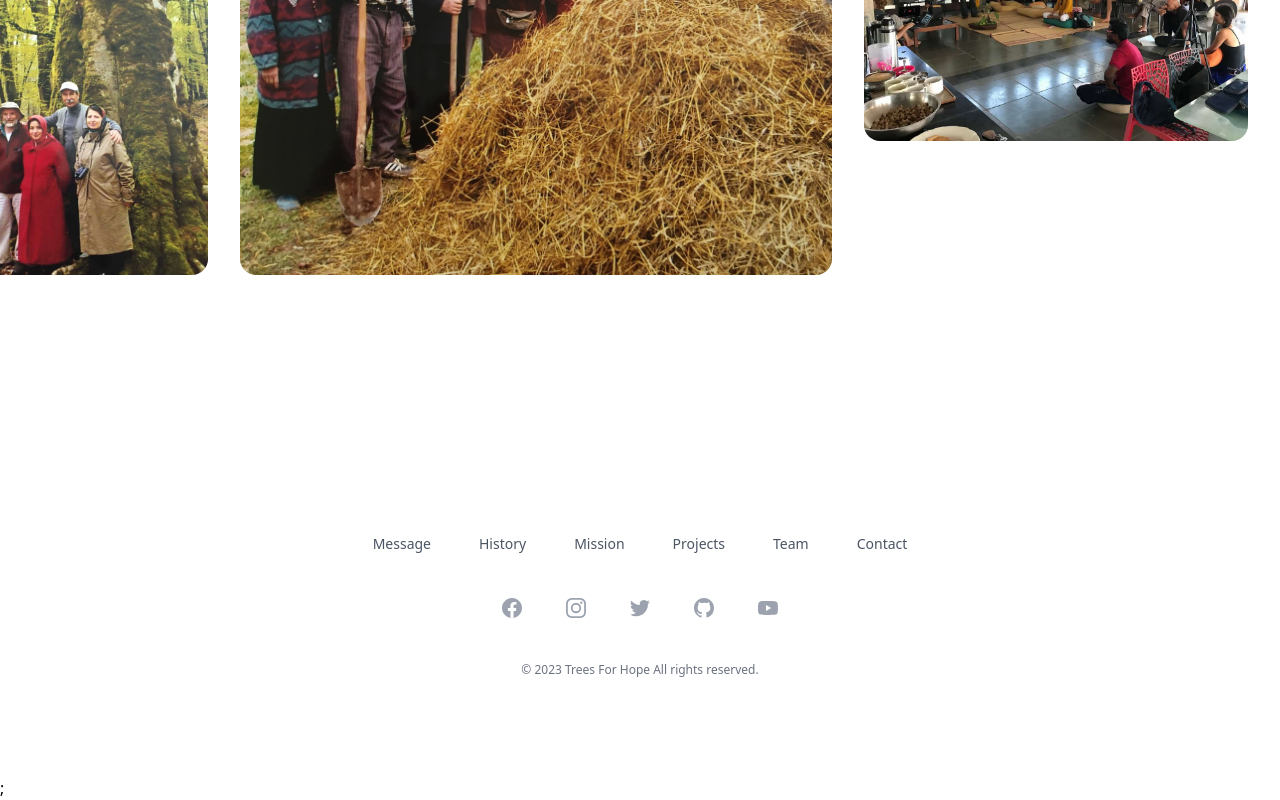
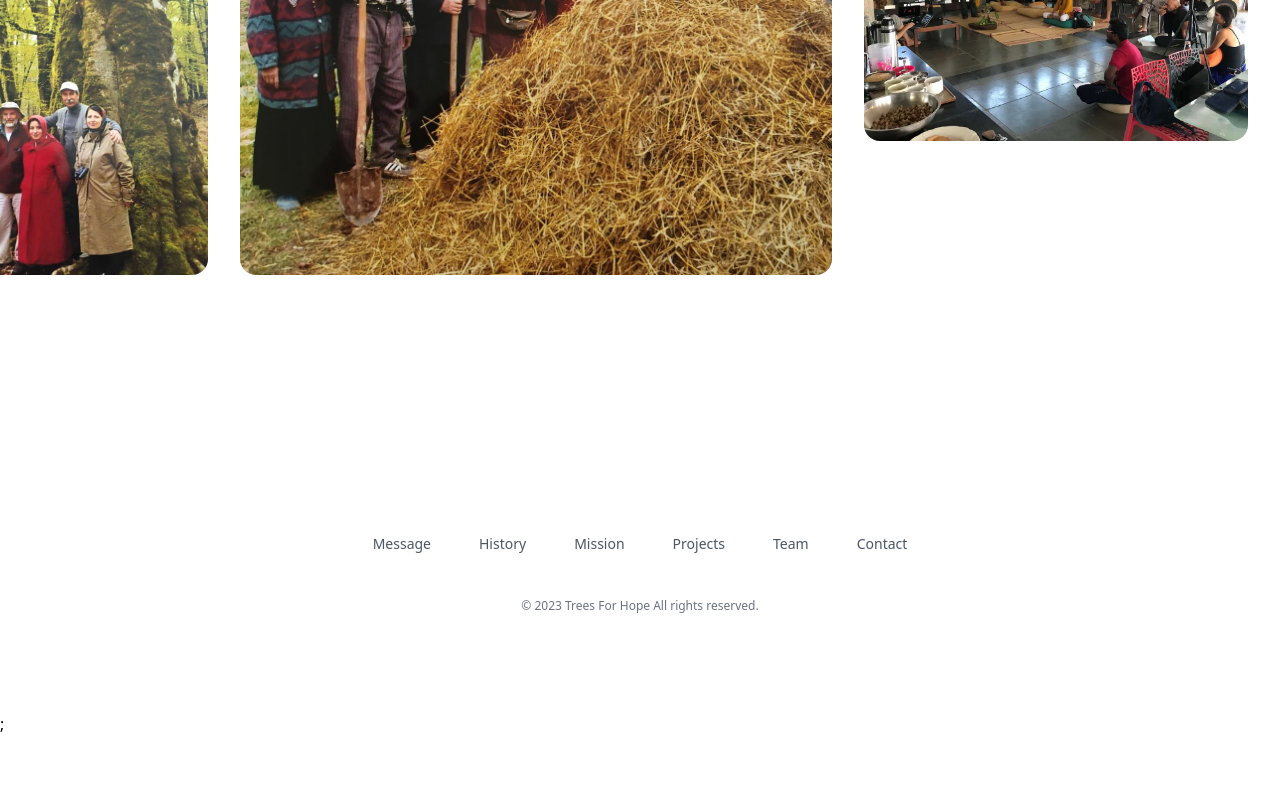
Before and after one commit to nirdoshyaqin/trees_for_hope, a Next.js app: page /message in a window 1280 px wide. Shown: the part 4099-4899 px from the top of the page. After the commit the page ends 4835 px from the top, so only its background shows below. Built offline with nearby package versions, Linux system fonts and the light colour scheme.

Commit message:
footer SNSロゴの削除

```diff
--- a/components/footer.js
+++ b/components/footer.js
@@ -71,14 +71,14 @@ function Footer() {
             </div>
           ))}
         </nav>
-        <div className="mt-10 flex justify-center space-x-10">
+        {/* <div className="mt-10 flex justify-center space-x-10">
           {footerNavigation.social.map(item => (
             <Link key={item.name} href={item.href} className="text-gray-400 hover:text-gray-500">
               <span className="sr-only">{item.name}</span>
               <item.icon className="h-6 w-6" aria-hidden="true" />
             </Link>
           ))}
-        </div>
+        </div> */}
         <p className="mt-10 text-center text-xs leading-5 text-gray-500">&copy; 2023 Trees For Hope All rights reserved.</p>
       </footer>
       ;
```
